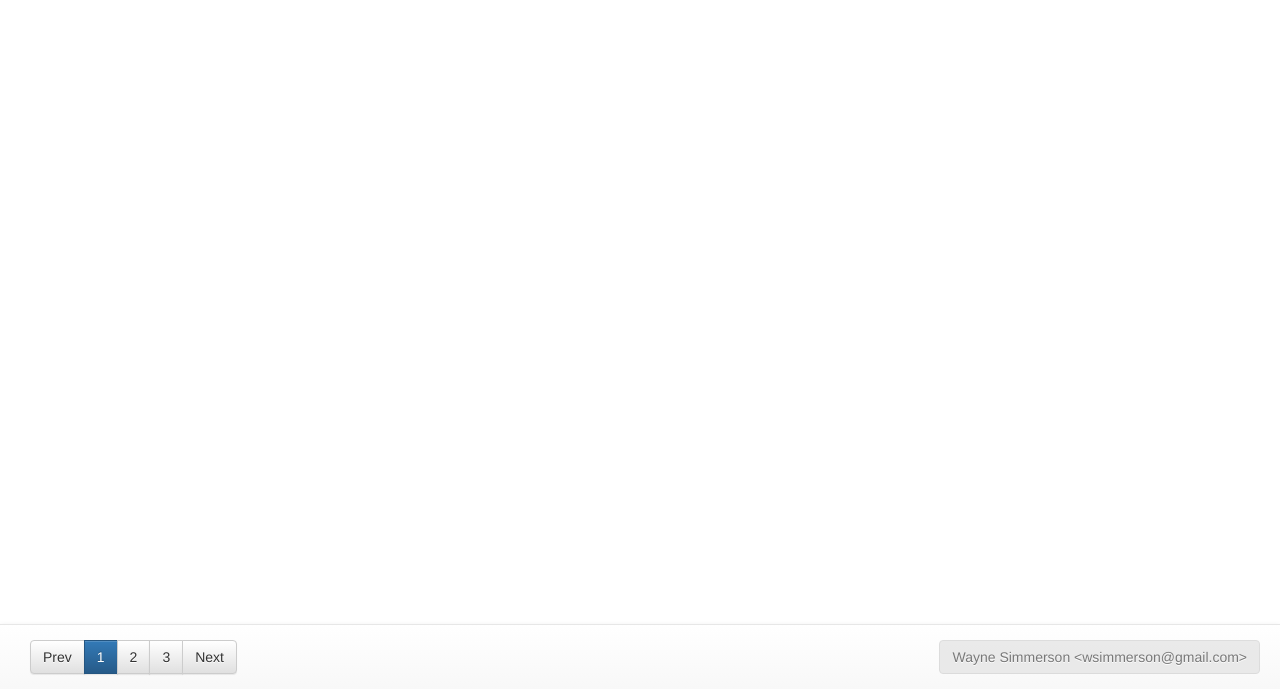
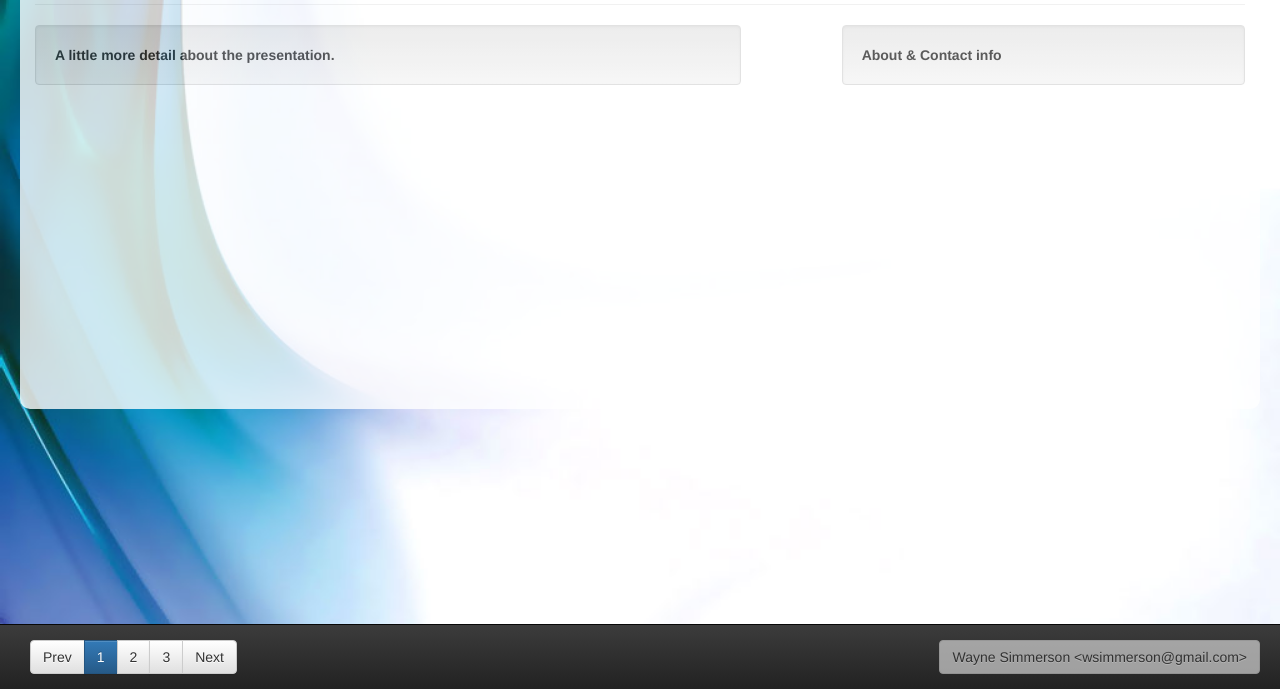
Before and after one commit to wsimmerson/angular-presentations, a website: page show/index.html in a window 1280 px wide. Shown: the part 111-800 px from the top of the page. Drawn offline with nearby package versions, Linux system fonts and the light colour scheme.

Commit message:
A little styling and templating

```diff
--- a/show/css/main.css
+++ b/show/css/main.css
@@ -1,7 +1,19 @@
 body {
+  background-image: url("/img/background.jpg");
+  background-repeat: no-repeat;
+  background-size:cover;
+  font-weight: bold;
   padding: 20px;
 }
 
 div:focus {
   outline: none;
 }
+
+.slide {
+  background: #fff;
+  border-radius: 10px;
+  min-height: 500px;
+  opacity: 0.8;
+  padding: 15px;
+}
--- a/show/index.html
+++ b/show/index.html
@@ -8,12 +8,11 @@
 </head>
 <body ng-app="presentationApp">
   <div ng-controller="slideCtrl">
-    <div  ng-keydown="key($event)" tabindex="1"  style="min-height:600px">
+    <div  ng-keydown="key($event)" tabindex="1">
 
-      <div ng-include="getSlide()"></div>
+      <div ng-include="getSlide()" class="slide"></div>
 
-
-      <nav class="navbar navbar-default navbar-fixed-bottom">
+      <nav class="navbar navbar-inverse navbar-fixed-bottom">
         <div class="container-fluid">
           <div class="navbar-text">
             <div class="btn-group" role="group">
@@ -46,7 +45,7 @@
       </div>
       </nav>
 
-    <div>
+    </div>
   </div>
 </body>
 </html>
--- a/show/slides/slide1.html
+++ b/show/slides/slide1.html
@@ -1 +1,12 @@
-<h2>Slide 1</h2>
+<h1 class="text-right">Presentation Name</h1>
+<hr>
+
+<div class="col-sm-7 well">
+  A little more detail about the presentation.
+</div>
+
+<div class="col-sm-1"></div>
+
+<div class="col-sm-4 well">
+  About & Contact info
+</div>
```
Also changed, not shown: show/slides/slide2.html (+10 -1 lines), show/slides/slide3.html (+2 -1 lines), show/img/background.jpg (added).
